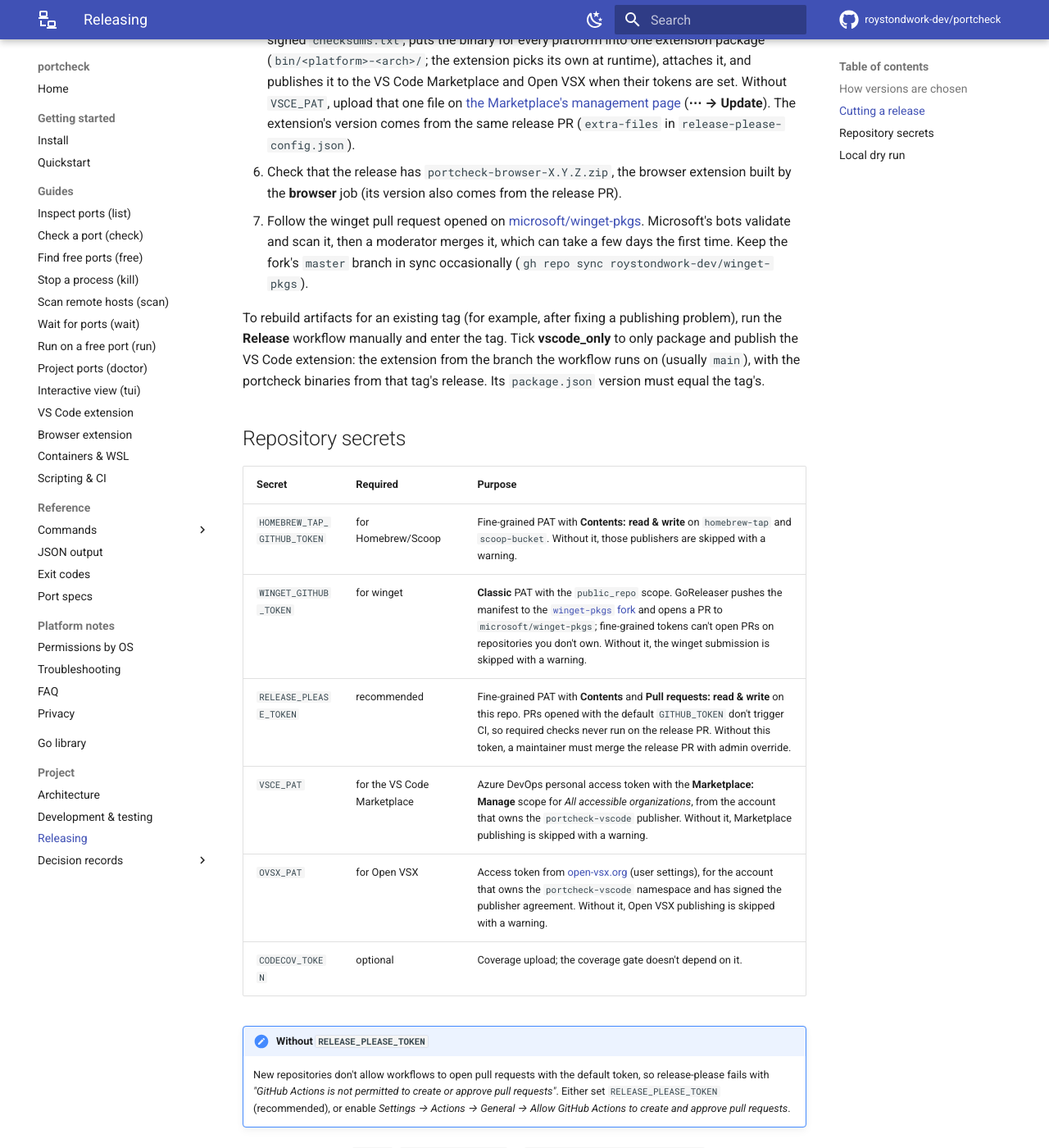
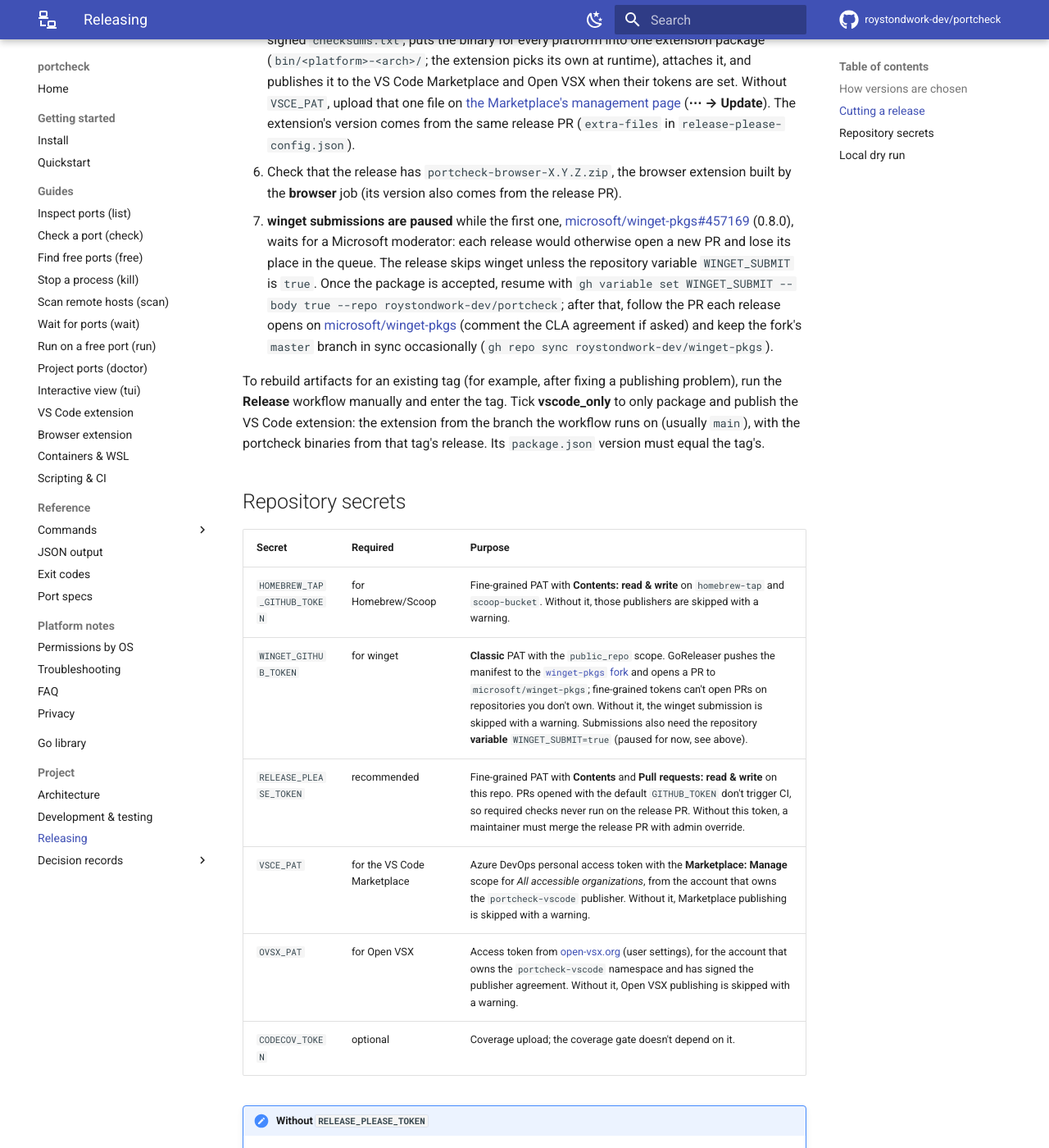
Before and after one commit to roystondwork-dev/portcheck, an MkDocs documentation site: the page built from docs/releasing.md, in a window 1280 px wide and 1400 px high, scrolled down 944 px. Shown: the whole window at 82% size. Built offline with MkDocs 1.6.1 and Material for MkDocs 9.7.7, drawn with Linux system fonts in a browser that asks for light colours; comment, search, counter and statistics services are not loaded.

Commit message:
ci(release): pause winget submissions until the first is accepted
Each release opened a new winget PR, and we closed the previous one, which
puts the package back at the end of Microsoft's review queue for new
packages (1,000+ open, the oldest from August). The release now skips
winget unless the repository variable WINGET_SUBMIT is "true"; set it once
microsoft/winget-pkgs#457169 is merged.

```diff
--- a/docs/releasing.md
+++ b/docs/releasing.md
@@ -46,11 +46,16 @@
    from the same release PR (`extra-files` in `release-please-config.json`).
 6. Check that the release has `portcheck-browser-X.Y.Z.zip`, the browser extension
    built by the **browser** job (its version also comes from the release PR).
-7. Follow the winget pull request opened on
-   [microsoft/winget-pkgs](https://github.com/microsoft/winget-pkgs/pulls?q=is%3Apr+roystondwork-dev.portcheck).
-   Microsoft's bots validate and scan it, then a moderator merges it, which can take a few
-   days the first time. Keep the fork's `master` branch in sync occasionally
-   (`gh repo sync roystondwork-dev/winget-pkgs`).
+7. **winget submissions are paused** while the first one,
+   [microsoft/winget-pkgs#457169](https://github.com/microsoft/winget-pkgs/pull/457169)
+   (0.8.0), waits for a Microsoft moderator: each release would otherwise open a new PR
+   and lose its place in the queue. The release skips winget unless the repository
+   variable `WINGET_SUBMIT` is `true`. Once the package is accepted, resume with
+   `gh variable set WINGET_SUBMIT --body true --repo roystondwork-dev/portcheck`;
+   after that, follow the PR each release opens on
+   [microsoft/winget-pkgs](https://github.com/microsoft/winget-pkgs/pulls?q=is%3Apr+roystondwork-dev.portcheck)
+   (comment the CLA agreement if asked) and keep the fork's `master` branch in sync
+   occasionally (`gh repo sync roystondwork-dev/winget-pkgs`).
 
 To rebuild artifacts for an existing tag (for example, after fixing a publishing
 problem), run the **Release** workflow manually and enter the tag. Tick **vscode_only**
@@ -63,7 +68,7 @@
 | Secret | Required | Purpose |
 |---|---|---|
 | `HOMEBREW_TAP_GITHUB_TOKEN` | for Homebrew/Scoop | Fine-grained PAT with **Contents: read & write** on `homebrew-tap` and `scoop-bucket`. Without it, those publishers are skipped with a warning. |
-| `WINGET_GITHUB_TOKEN` | for winget | **Classic** PAT with the `public_repo` scope. GoReleaser pushes the manifest to the [`winget-pkgs` fork](https://github.com/roystondwork-dev/winget-pkgs) and opens a PR to `microsoft/winget-pkgs`; fine-grained tokens can't open PRs on repositories you don't own. Without it, the winget submission is skipped with a warning. |
+| `WINGET_GITHUB_TOKEN` | for winget | **Classic** PAT with the `public_repo` scope. GoReleaser pushes the manifest to the [`winget-pkgs` fork](https://github.com/roystondwork-dev/winget-pkgs) and opens a PR to `microsoft/winget-pkgs`; fine-grained tokens can't open PRs on repositories you don't own. Without it, the winget submission is skipped with a warning. Submissions also need the repository **variable** `WINGET_SUBMIT=true` (paused for now, see above). |
 | `RELEASE_PLEASE_TOKEN` | recommended | Fine-grained PAT with **Contents** and **Pull requests: read & write** on this repo. PRs opened with the default `GITHUB_TOKEN` don't trigger CI, so required checks never run on the release PR. Without this token, a maintainer must merge the release PR with admin override. |
 | `VSCE_PAT` | for the VS Code Marketplace | Azure DevOps personal access token with the **Marketplace: Manage** scope for *All accessible organizations*, from the account that owns the `portcheck-vscode` publisher. Without it, Marketplace publishing is skipped with a warning. |
 | `OVSX_PAT` | for Open VSX | Access token from [open-vsx.org](https://open-vsx.org) (user settings), for the account that owns the `portcheck-vscode` namespace and has signed the publisher agreement. Without it, Open VSX publishing is skipped with a warning. |
```
Also changed, not shown: TASKS.md (+1 -1 lines), 1 other file.
